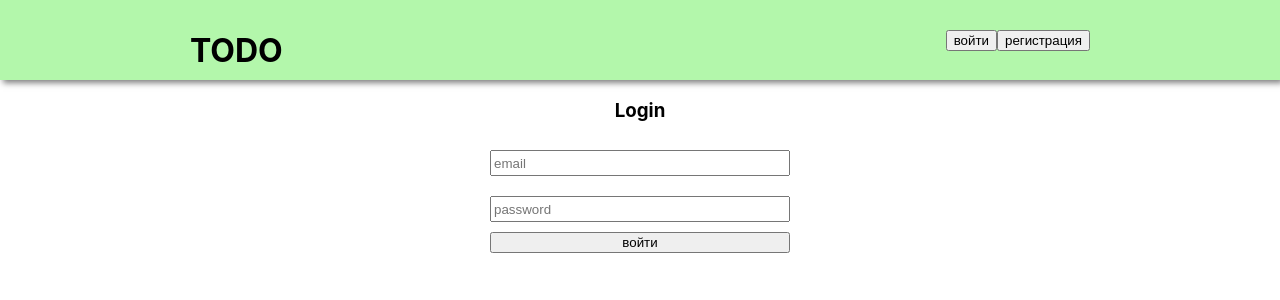
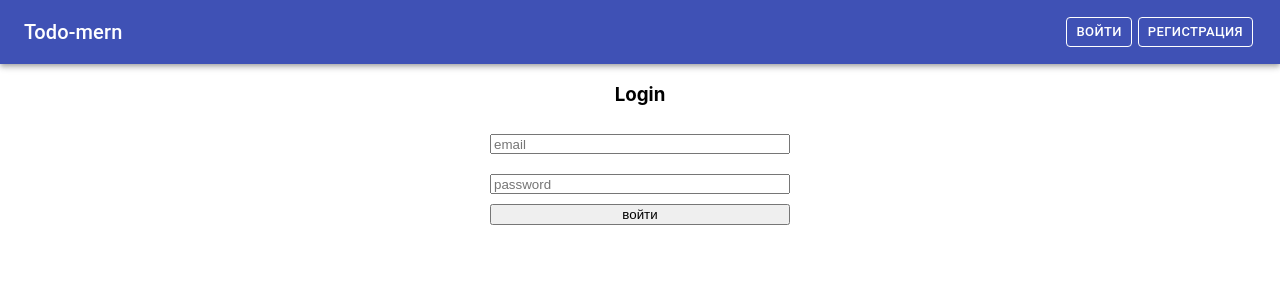
Before and after one commit to Pavel-Sol/todo-mern, a React (Create React App) app in the folder client/: page /login in a window 1280 px wide. Shown: the top 300 px of the page. Built offline with nearby package versions, Linux system fonts and the light colour scheme; no server answers.

Commit message:
установил material-ui, создал стили для navbar

```diff
--- a/client/package.json
+++ b/client/package.json
@@ -3,6 +3,8 @@
   "version": "0.1.0",
   "private": true,
   "dependencies": {
+    "@material-ui/core": "^4.12.3",
+    "@material-ui/icons": "^4.11.2",
     "@testing-library/jest-dom": "^5.14.1",
     "@testing-library/react": "^11.2.7",
     "@testing-library/user-event": "^12.8.3",
--- a/client/src/App.js
+++ b/client/src/App.js
@@ -4,7 +4,7 @@ import { useEffect } from 'react';
 import { useDispatch } from 'react-redux';
 
 import Router from './components/Router';
-import Navbar from './components/Navbar';
+import Navbar from './components/Navbar/Navbar';
 import { auth } from './srore/actions/authActions';
 import { getTodo } from './srore/actions/todoActions';
 
--- a/client/src/components/Navbar.jsx
+++ /dev/null
@@ -1,43 +0,0 @@
-import {NavLink} from 'react-router-dom'
-import { useSelector} from 'react-redux';
-import { useDispatch} from 'react-redux';
-
-
-import {logOutAC} from './../srore/reducers/authReducer'
-
-const Navbar = () => {
-
-   const isAuth = useSelector((state) => state.authReducer.isAuth);
-   const dispatch = useDispatch()
-
-   const onLogOut = () => {
-      dispatch(logOutAC())
-      localStorage.removeItem('token')
-   }
-
-   return (
-      <div className='navbar'>
-         <div className="container">
-           <div className="navbar-content">
-            <div className="logo">
-                  <h1>TODO</h1>
-               </div>
-              {
-                 isAuth
-                 ? <button onClick={onLogOut} >выйти</button>
-                 :  <div className="btn-group">
-                 <NavLink to='/login'>
-                    <button>войти</button>
-                 </NavLink>
-                 <NavLink to='/registration'>
-                    <button>регистрация</button>
-                 </NavLink>
-              </div>
-              }
-           </div>
-         </div>
-      </div>
-   )
-}
-
-export default Navbar
--- /dev/null
+++ b/client/src/components/Navbar/Navbar.jsx
@@ -0,0 +1,55 @@
+import {AppBar, Button, Toolbar, Typography} from '@material-ui/core';
+import {NavLink} from 'react-router-dom'
+import { useSelector} from 'react-redux';
+import { useDispatch} from 'react-redux';
+
+import {logOutAC} from '../../srore/reducers/authReducer'
+import {useStyles} from './style'
+
+
+const Navbar = () => {
+   const classes = useStyles()
+
+   const isAuth = useSelector((state) => state.authReducer.isAuth);
+   const dispatch = useDispatch()
+
+   const onLogOut = () => {
+      dispatch(logOutAC())
+      localStorage.removeItem('token')
+   }
+
+
+   return (
+      <AppBar position="static">
+      <Toolbar className={classes.toolbar}>
+         <Typography variant="h6" className={classes.title}>
+            Todo-mern
+         </Typography>
+         <div className={classes.btnGroup}>
+         {
+            isAuth
+            ? <Button className={classes.button} variant="outlined" size='small' onClick={onLogOut}>
+                  выйти
+               </Button>
+            :  <div >
+                  <NavLink to='/login'>
+                     <Button className={classes.button} variant="outlined" size='small'>
+                         войти
+                     </Button>
+                  </NavLink>
+                  <NavLink to='/registration'>
+                  <Button className={classes.button} variant="outlined" size='small'>
+                         регистрация
+                     </Button>
+                  </NavLink>
+               </div>
+         }
+         </div>
+      </Toolbar>
+      </AppBar>
+   )
+}
+
+
+
+export default Navbar
--- /dev/null
+++ b/client/src/components/Navbar/style.js
@@ -0,0 +1,14 @@
+import { makeStyles } from '@material-ui/core';
+
+export const useStyles = makeStyles((theme) => ({
+  toolbar: {
+    display: 'flex',
+    alignItems: 'center',
+    justifyContent: 'space-between',
+  },
+  button: {
+    border: '1px solid #fff',
+    color: '#fff',
+    margin: '3px',
+  },
+}));
--- a/client/src/index.css
+++ b/client/src/index.css
@@ -1,3 +1,11 @@
+* {
+  box-sizing: border-box;
+}
+
+a {
+  text-decoration: none;
+}
+
 body {
   margin: 0;
   font-family: -apple-system, BlinkMacSystemFont, 'Segoe UI', 'Roboto', 'Oxygen', 'Ubuntu',
@@ -48,4 +56,5 @@ form {
 input {
   margin: 10px 0px;
   height: 20px;
+  /* background: rgb(230, 218, 218); */
 }
```
Also changed, not shown: 1 other file (tests, documents, lock files or other folders).
